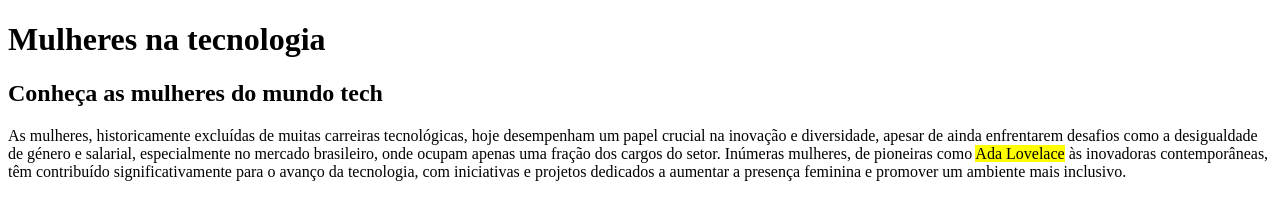
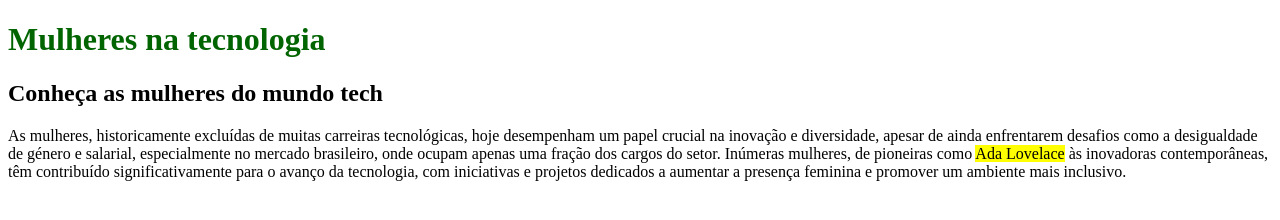
Before and after one commit to hellogirls-unesp/curso-html-css, a plain HTML site: page index.html in a window 1280 px wide. Drawn offline with Linux system fonts and the light colour scheme.

Commit message:
Teste de cores
Inicializando estilo - CSS

```diff
--- a/index.html
+++ b/index.html
@@ -8,7 +8,7 @@
     <title>Hello, girls!</title>
 </head>
 <body>
-    <h1>Mulheres na tecnologia</h1> <!--Titulo principal da minha pagina, deve ter apenas um-->
+    <h1 style="color: darkgreen;">Mulheres na tecnologia</h1> <!--Titulo principal da minha pagina, deve ter apenas um-->
     <h2>Conheça as mulheres do mundo tech</h2>
 
     <p>As mulheres, historicamente excluídas de muitas carreiras tecnológicas, hoje desempenham um papel crucial na inovação e diversidade, apesar de ainda enfrentarem desafios como a desigualdade de género e salarial,
```
